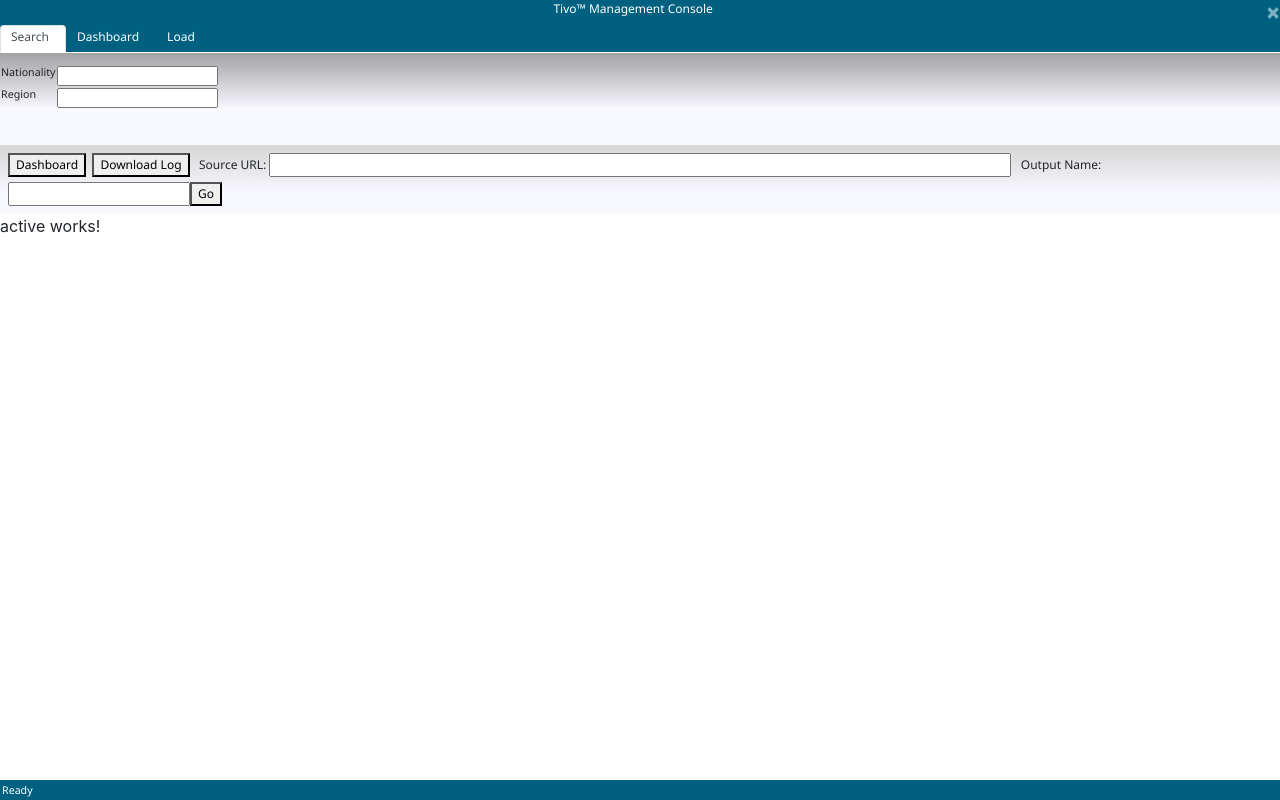
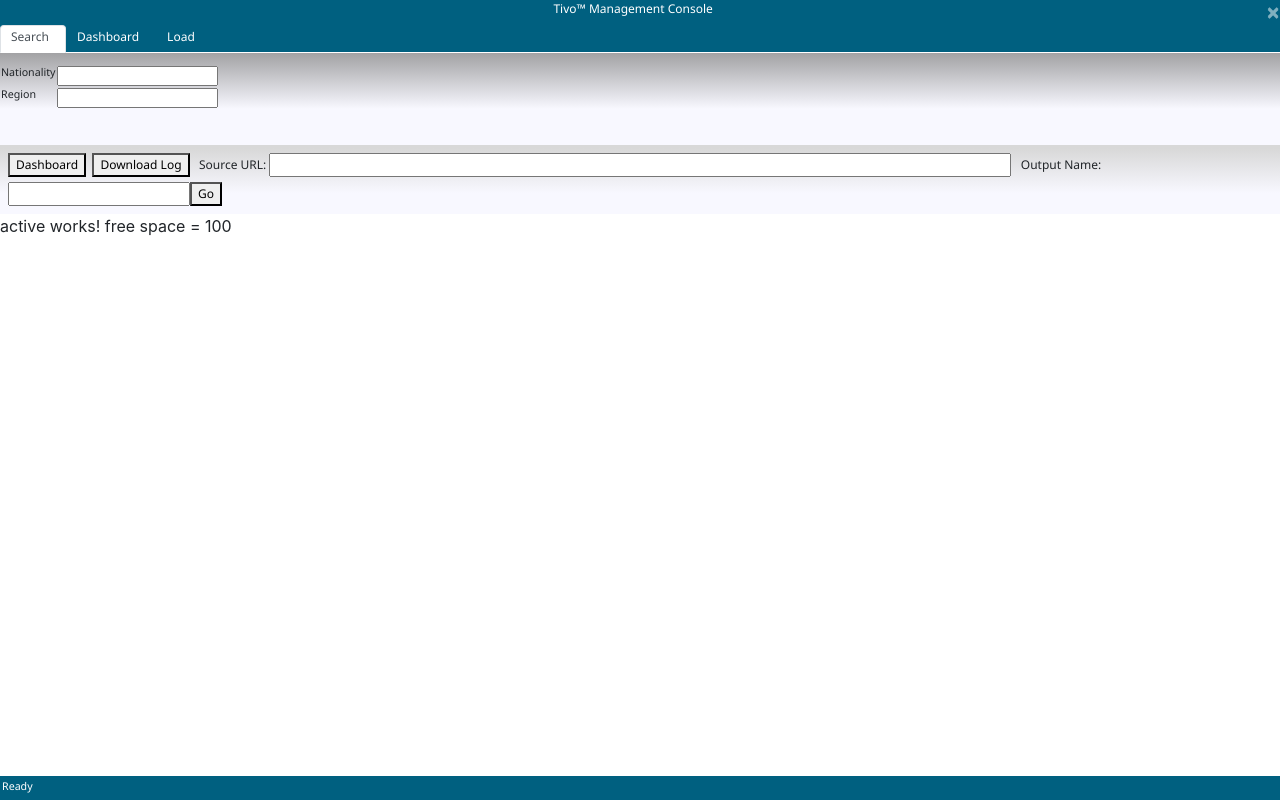
Before and after one commit to raheal/tivo-web, an Angular app: page /active in a window 1280 px wide. Built offline with nearby package versions, Linux system fonts and the light colour scheme.

Commit message:
added stuff

```diff
--- a/src/app/active/active.component.html
+++ b/src/app/active/active.component.html
@@ -1,3 +1,6 @@
 <p>
   active works!
+
+  free space = {{diskSpaceMetrics.total}}
+
 </p>
--- a/src/app/active/active.component.ts
+++ b/src/app/active/active.component.ts
@@ -7,9 +7,17 @@
 })
 export class ActiveComponent implements OnInit {
 
+
+  private diskSpaceMetrics : Object;
+
+  private numberOfFilesInStorage : Object;
+
   constructor() { }
 
+
+
   ngOnInit() {
+    this.diskSpaceMetrics = { total : 100, used : 50, free : 50};
   }
 
 }
--- a/src/app/footer/footer.component.css
+++ b/src/app/footer/footer.component.css
@@ -8,5 +8,6 @@
     font-size: 8pt;
     font-family: Segoe UI;
     padding: 2px;
+    height: 3%;
 
 }
```
